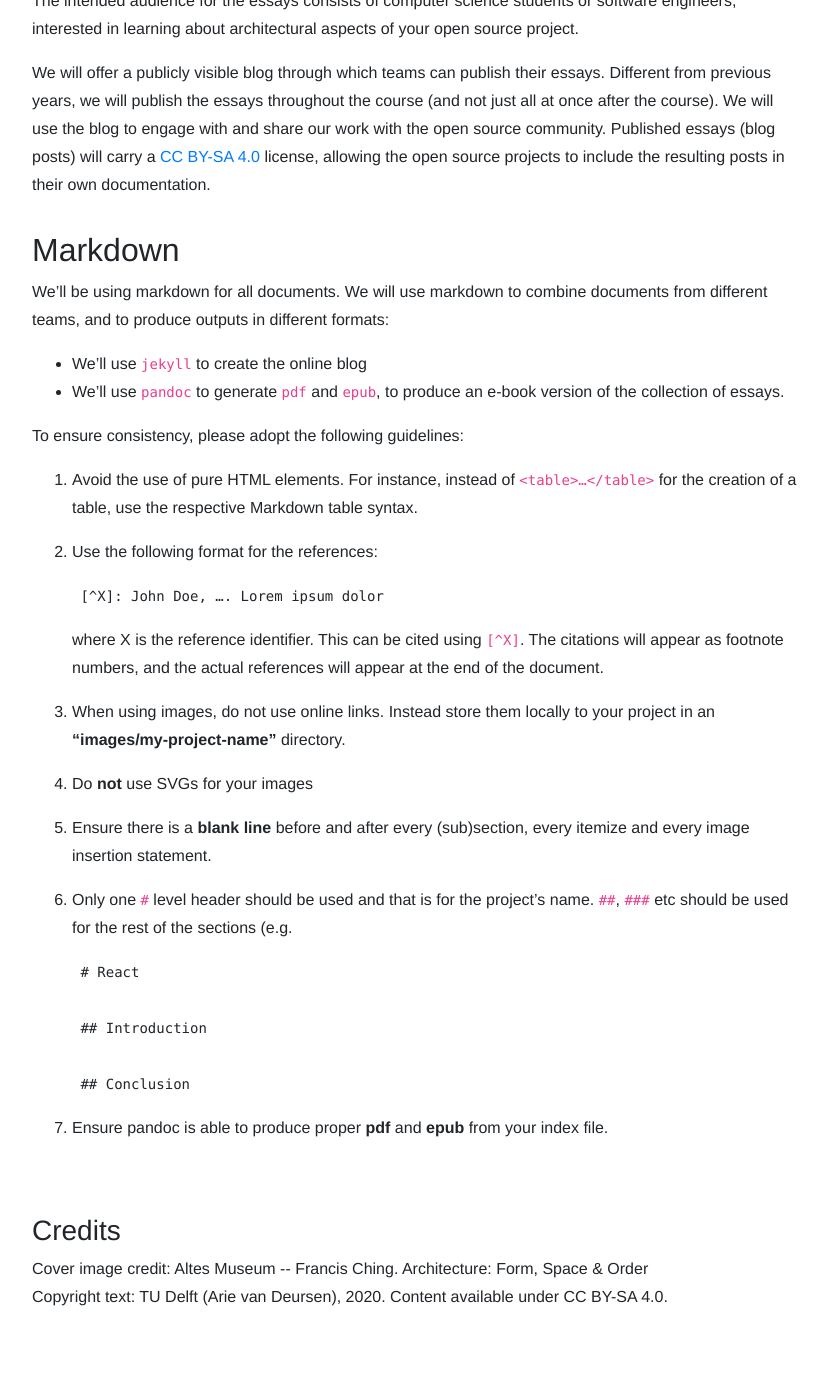
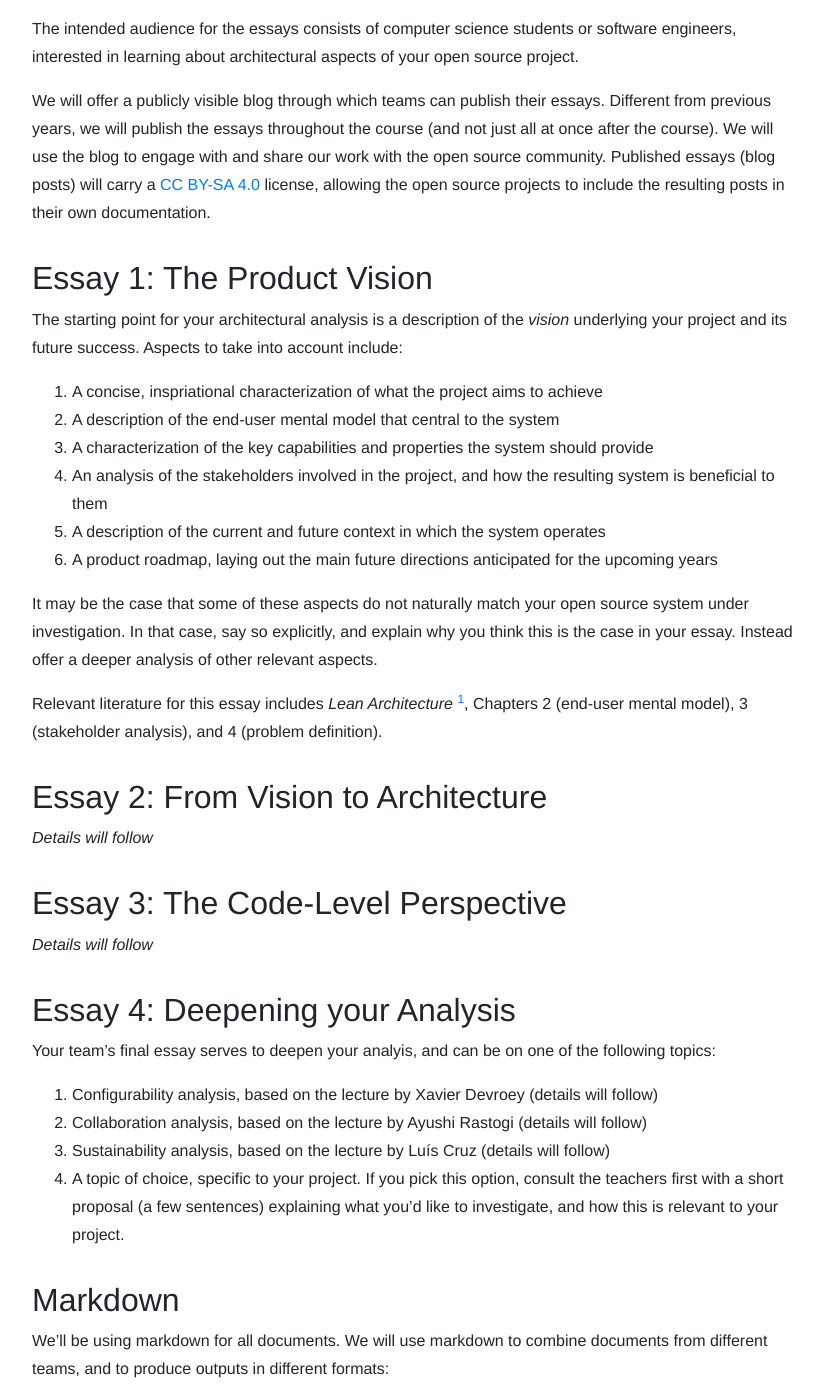
Before and after one commit to SERG-Delft/delftswa, a Jekyll site: the page built from 2020/assignment.md, in a window 1280 px wide and 1400 px high, scrolled down 2960 px. Shown: the whole window, without its empty margins (224-1051 px from the left). Built offline with Jekyll 4.4.1, drawn with Linux system fonts in a browser that asks for light colours; before the commit the page ends 4303 px from its top, so only the background shows below that; some of the changed text lies outside the part shown.

Commit message:
Describe essays 1 and 4

```diff
--- a/2020/assignment.md
+++ b/2020/assignment.md
@@ -16,6 +16,7 @@ If you are looking for partners, you can post a message on our Brightspace forum
 [brightspace]: https://brightspace.tudelft.nl/d2l/home/197146
 [partners]: https://brightspace.tudelft.nl/d2l/le/197146/discussions/topics/30294/View
 
+<a id="picking"></a>
 
 ## Picking a Project
 
@@ -91,6 +92,7 @@ Your essays will be evaluated based on the following:
 5. The text clearly references any sources it builds upon
 6. The essay is unique and recognizable in its voice and its way of approaching the topic
 7. The essay is independently readable
+8. The story-line is illustrated with meaningful and appealing images and infographics.
 
 The intended audience for the essays consists of computer science students or software engineers, interested in learning about architectural aspects of your open source project.
 
@@ -98,6 +100,42 @@ We will offer a publicly visible blog through which teams can publish their essa
 
 [Dan Heller]: https://medium.com/@daniel.heller/ten-principles-for-growth-69015e08c35b
 [cc by-sa 4.0]: https://creativecommons.org/licenses/by-sa/4.0/legalcode
+
+<a id="vision"></a>
+
+## Essay 1: The Product Vision
+
+The starting point for your architectural analysis is a description of the _vision_ underlying your project and its future success.
+Aspects to take into account include:
+
+1. A concise, inspriational characterization of what the project aims to achieve
+2. A description of the end-user mental model that central to the system
+3. A characterization of the key capabilities and properties the system should provide
+4. An analysis of the stakeholders involved in the project, and how the resulting system is beneficial to them
+5. A description of the current and future context in which the system operates
+6. A product roadmap, laying out the main future directions anticipated for the upcoming years
+
+It may be the case that some of these aspects do not naturally match your open source system under investigation. In that case, say so explicitly, and explain why you think this is the case in your essay. Instead offer a deeper analysis of other relevant aspects.
+
+Relevant literature for this essay includes _Lean Architecture_ [^coplien], Chapters 2 (end-user mental model), 3 (stakeholder analysis), and 4 (problem definition).
+
+## Essay 2: From Vision to Architecture
+
+_Details will follow_
+
+## Essay 3: The Code-Level Perspective
+
+_Details will follow_
+
+<a id="deepening"></a>
+## Essay 4: Deepening your Analysis
+
+Your team's final essay serves to deepen your analyis, and can be on one of the following topics:
+
+1. Configurability analysis, based on the  lecture by Xavier Devroey (details will follow)
+2. Collaboration analysis, based on the  lecture by Ayushi Rastogi (details will follow)
+3. Sustainability analysis, based on the  lecture by Luís Cruz (details will follow)
+4. A topic of choice, specific to your project. If you pick this option, consult the teachers first with a short proposal (a few sentences) explaining what you'd like to investigate, and how this is relevant to your project.
 
 
 ## Markdown
@@ -118,7 +156,10 @@ To ensure consistency, please adopt the following guidelines:
       where X is the reference identifier. This can be cited using `[^X]`.
       The citations will appear as footnote numbers, and the actual references will appear at the end of the document.
 
-3. When using images, do not use online links. Instead store them locally to your project in an **“images/my-project-name”** directory.
+3. When using images, do not use online links. Instead store them locally to your project in an **“images/my-project-name”** directory. Avoid HTML `<img/>` tags, but use markdown syntax instead:
+
+        ![](images/my-impage.jpg)
+        *Caption describing the image*
 
 4. Do **not** use SVGs for your images
 
@@ -133,3 +174,11 @@ To ensure consistency, please adopt the following guidelines:
         ## Conclusion
 
 7. Ensure pandoc is able to produce proper **pdf** and **epub** from your index file.
+
+
+## References
+
+[lsa]: http://www.leansoftwarearchitecture.com/
+[views]: https://www.viewpoints-and-perspectives.info/
+
+[^coplien]: Jim Coplien Gertrud Bjørnvig. [Lean Architecture][lsa] for Agile Software Development. Wiley, 2010.
```
Also changed, not shown: 2020/index.md (+4 -4 lines).
